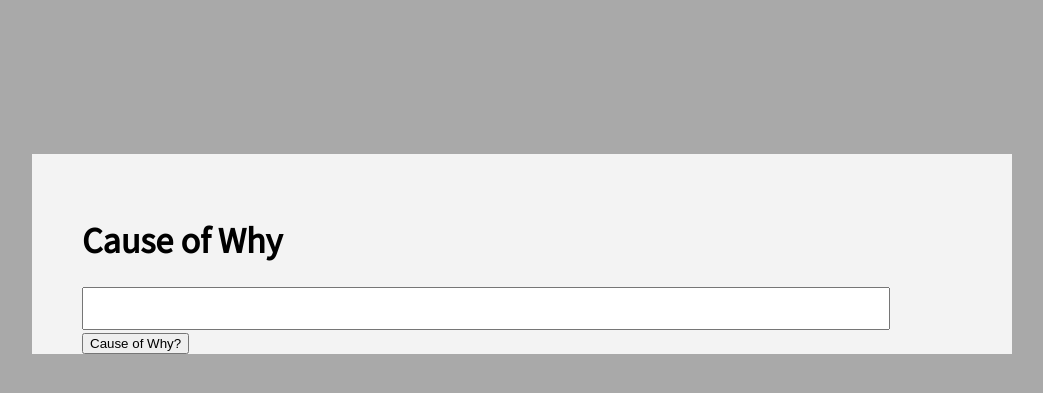
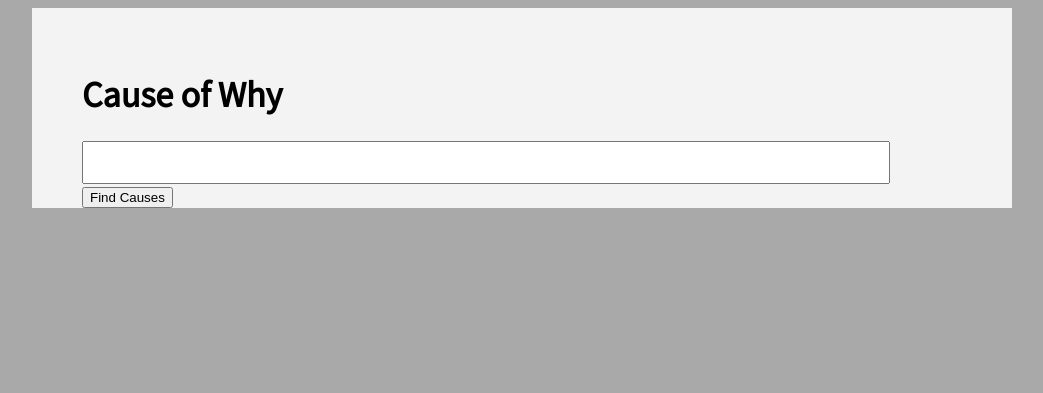
Before and after one commit to bwbaugh/causeofwhy, a Python web app: template causeofwhy/templates/index.html in a window 1280 px wide. Shown: the top 393 px of the page, without its empty margins (118-1161 px from the left). Run offline with Jinja, Linux system fonts and the light colour scheme; the template is opened without the code that fills it, so the values that code supplies are empty.

Commit message:
UI: adjusted web UI padding and label text

```diff
--- a/causeofwhy/static/style.css
+++ b/causeofwhy/static/style.css
@@ -16,7 +16,7 @@ div#wrapper {
 }
 
 div#header {
-    padding: 106px 0px 40px 0px;
+    /*padding: 106px 0px 40px 0px;*/
     /*background-image: url(images/header.jpg);*/
     background-repeat: no-repeat;
     color: #ffffff;
--- a/causeofwhy/templates/answer.html
+++ b/causeofwhy/templates/answer.html
@@ -20,7 +20,7 @@
             <tr>
                 <th>Rank</th>
                 <th>Page</th>
-                <th>Answer</th>
+                <th>Cause</th>
             </tr>
             {% for position, answer in enumerate(answers, start=1) %}
             <tr>
--- a/causeofwhy/templates/index.html
+++ b/causeofwhy/templates/index.html
@@ -15,7 +15,7 @@
             <h1>Cause of Why</h1>
             <form action="cause/" method="get">
                 <input id="query" name="query" type="text" size="40" /><br>
-                <input value="Cause of Why?" type="submit" />
+                <input value="Find Causes" type="submit" />
             </form>
 
         </div>
```
